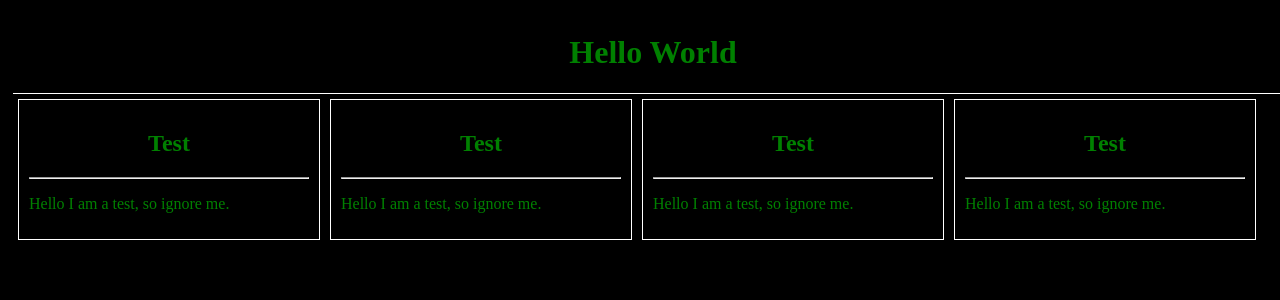
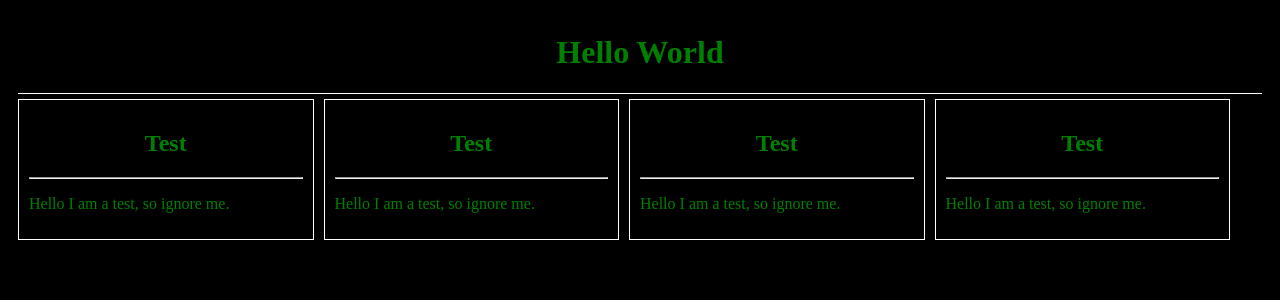
Before and after one commit to kmd286/kmd286.github.io, a PHP site: page / in a window 1280 px wide. Shown: the top 300 px of the page. Run offline with PHP 8.4, Linux system fonts and the light colour scheme.

Commit message:
Update index.css

```diff
--- a/css/index.css
+++ b/css/index.css
@@ -2,10 +2,11 @@ body {
   background-color: black;
   color: green;
   padding: 5px;
-  width: 100%;
+  max-width: 100%;
 }
 header {
  border-bottom: 1px solid white;
+ margin: 0 5px;
 }
 h1, h2, h3, h4, h5, h6 {
   text-align: center;
```
